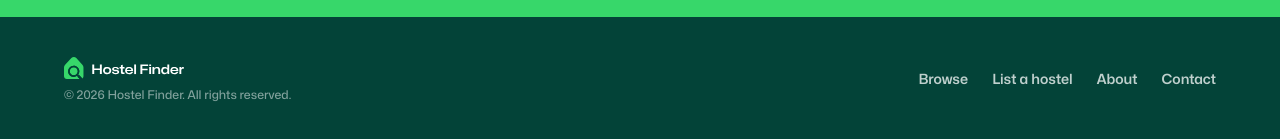
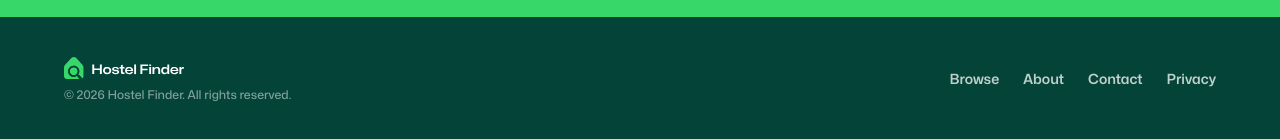
Before and after one commit to Game-Light/hostel-finder, a Next.js app: page / in a window 1280 px wide. Shown: the part 2013-2152 px from the top of the page. Built offline with nearby package versions, Linux system fonts and the light colour scheme; no server answers; the database is empty.

Commit message:
Initial commit — home page

```diff
--- a/app/about/page.tsx
+++ b/app/about/page.tsx
@@ -97,7 +97,7 @@ export default function AboutPage() {
             <p className="text-xs mt-2 font-medium" style={{ color: 'rgba(255,255,255,0.5)' }}>© 2026 Hostel Finder. All rights reserved.</p>
           </div>
           <div className="flex items-center gap-6 text-sm font-semibold" style={{ color: 'rgba(255,255,255,0.75)' }}>
-            {[{ label: 'Browse', href: '/listings' }, { label: 'List a hostel', href: '/register' }, { label: 'About', href: '/about' }, { label: 'Contact', href: '/contact' }].map(link => (
+            {[{ label: 'Browse', href: '/listings' }, { label: 'About', href: '/about' }, { label: 'Contact', href: '/contact' }, { label: 'Privacy', href: '/privacy' }].map(link => (
               <Link key={link.href} href={link.href} className="hover:text-white transition-colors">{link.label}</Link>
             ))}
           </div>
--- a/app/page.tsx
+++ b/app/page.tsx
@@ -321,7 +321,7 @@ export default function HomePage() {
             <p className="text-xs mt-2 font-medium" style={{ color: 'rgba(255,255,255,0.5)' }}>© 2026 Hostel Finder. All rights reserved.</p>
           </div>
           <div className="flex items-center gap-6 text-sm font-semibold" style={{ color: 'rgba(255,255,255,0.75)' }}>
-            {[{ label: 'Browse', href: '/listings' }, { label: 'List a hostel', href: '/register' }, { label: 'About', href: '/about' }, { label: 'Contact', href: '/contact' }].map(link => (
+            {[{ label: 'Browse', href: '/listings' }, { label: 'About', href: '/about' }, { label: 'Contact', href: '/contact' }, { label: 'Privacy', href: '/privacy' }].map(link => (
               <Link key={link.href} href={link.href} className="hover:text-white transition-colors">{link.label}</Link>
             ))}
           </div>
```
